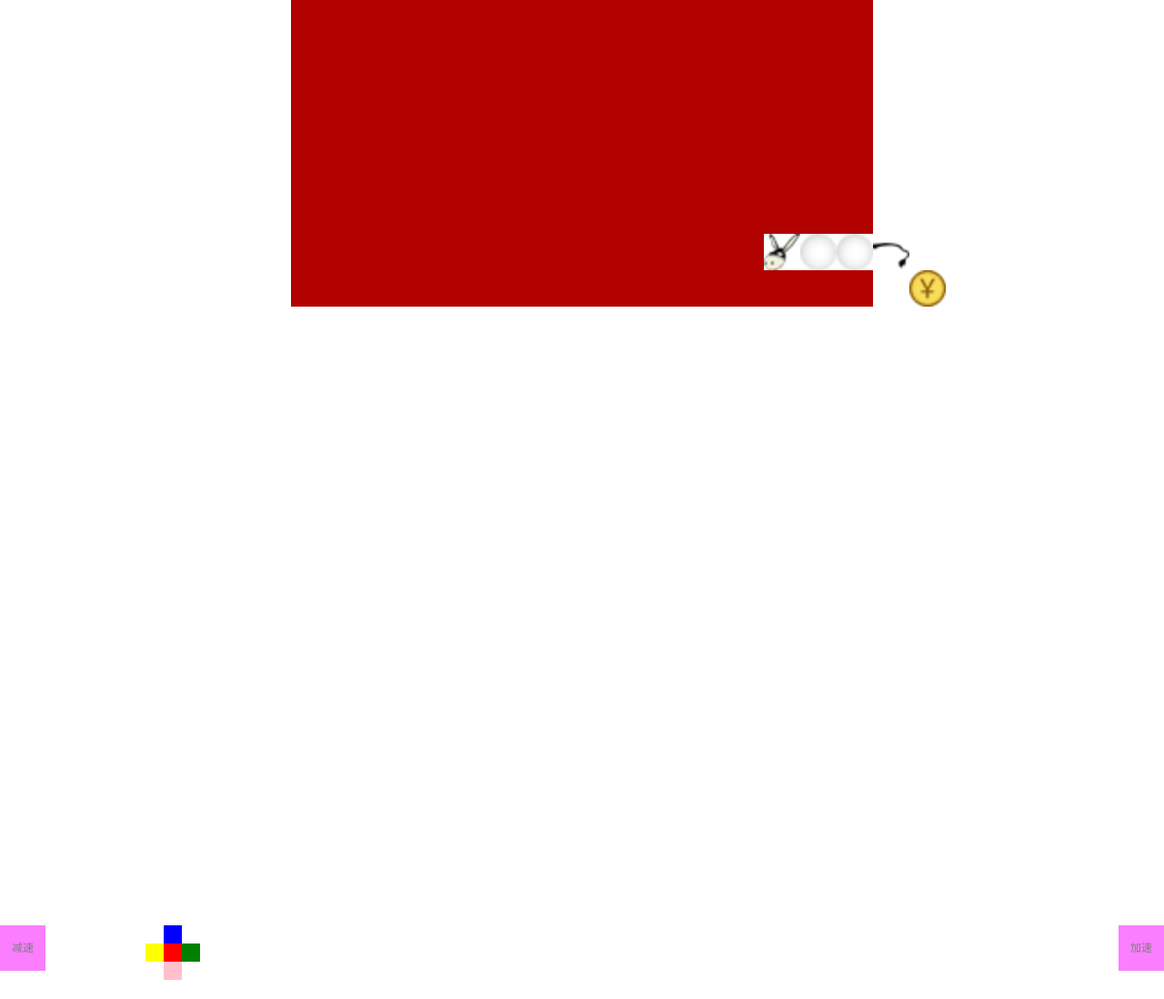
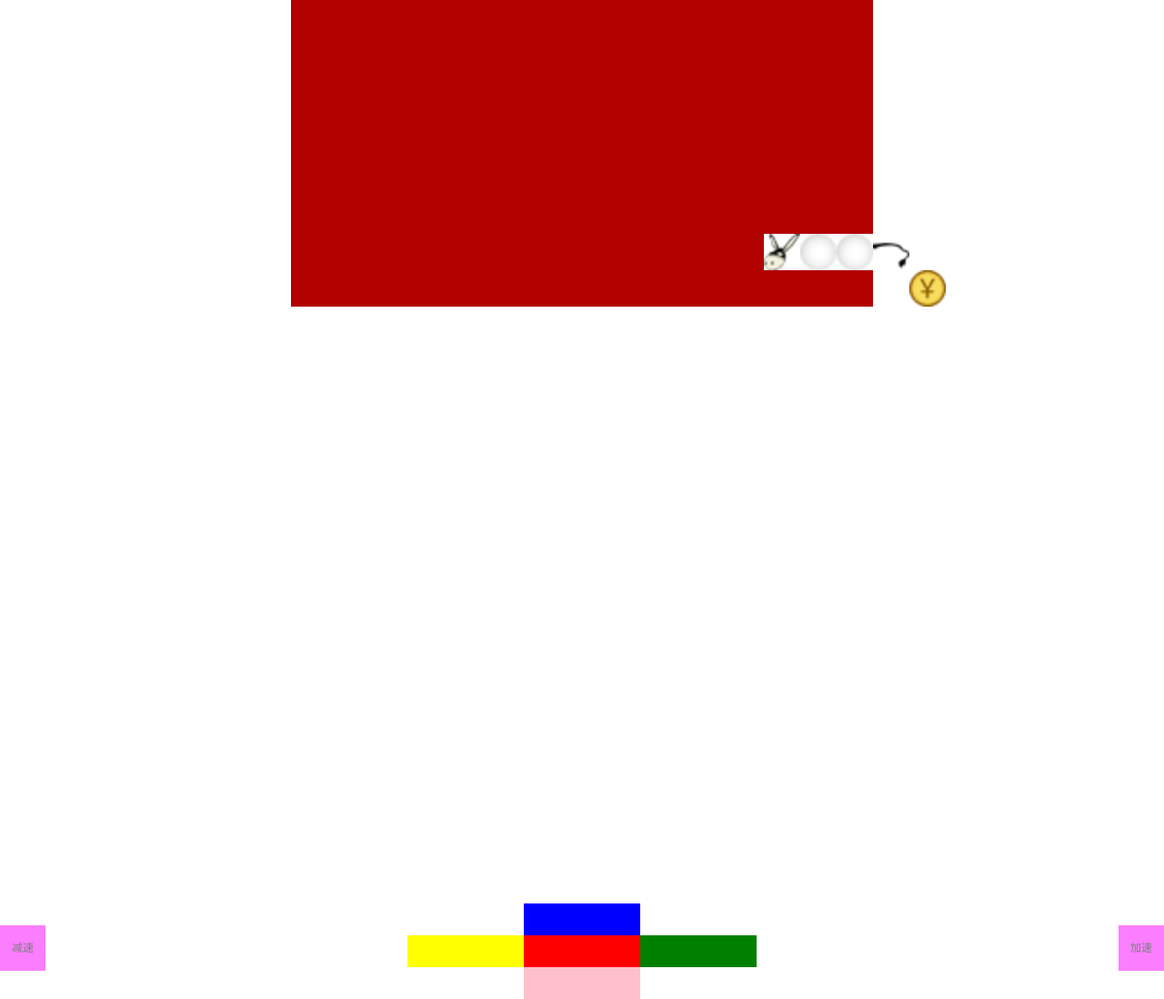
Before and after one commit to sunzorro/snake, a plain HTML site: page index.html in a window 1280 px wide. Shown: the part 353-1451 px from the top of the page at 91% size. Drawn offline with Linux system fonts and the light colour scheme.

Commit message:
four update

```diff
--- a/css/style.css
+++ b/css/style.css
@@ -14,11 +14,11 @@ input.button{
 
 }
 .keycode .keycodeM{position: relative;width: 100%;margin:0px auto;vertical-align: middle;padding:20px;box-sizing:border-box;}
-.keycode .keycodeM .stops{position: absolute;left:180px;top:20px;width: 20px;height: 20px;background-color: red;margin:0px auto;}
-.keycodeM .btn_t{position: absolute;left:180px;top: 0px;width: 20px;height: 20px;background-color: blue;}
-.keycodeM .btn_l{position: absolute;left:160px;top:20px;width: 20px;height: 20px;background-color:yellow;}
-.keycodeM .btn_r{position: absolute;left:200px;top:20px;width: 20px;height: 20px;background-color: green;}
-.keycodeM .btn_b{position: absolute;left:180px;top:40px;width: 20px;height: 20px;background-color: pink;}
+.keycode .keycodeM .stops{position: absolute;left:45%;top:27%;width: 10%;height: 35px;background-color: red;margin:0px auto;}
+.keycodeM .btn_t{position: absolute;left:45%;top: -60%;width: 10%;height: 35px;background-color: blue;}
+.keycodeM .btn_l{position: absolute;left:35%;top:27%;width: 10%;height: 35px;background-color:yellow;}
+.keycodeM .btn_r{position: absolute;left:55%;top:27%;width: 10%;height: 35px;background-color: green;}
+.keycodeM .btn_b{position: absolute;left: 45%;top: 115%;width: 10%;height: 35px;background-color: pink;}
 .lowSpeed{width: 50px;height: 50px;background-color: #f600ff;opacity: .5;position: absolute;left: 0px;top: 0px;text-align: center;line-height: 50px;}
 .addSpeed{width: 50px;height: 50px;background-color: #f600ff;opacity: .5;position: absolute;right: 0px;top: 0px;text-align: center;line-height: 50px;}
 
```
